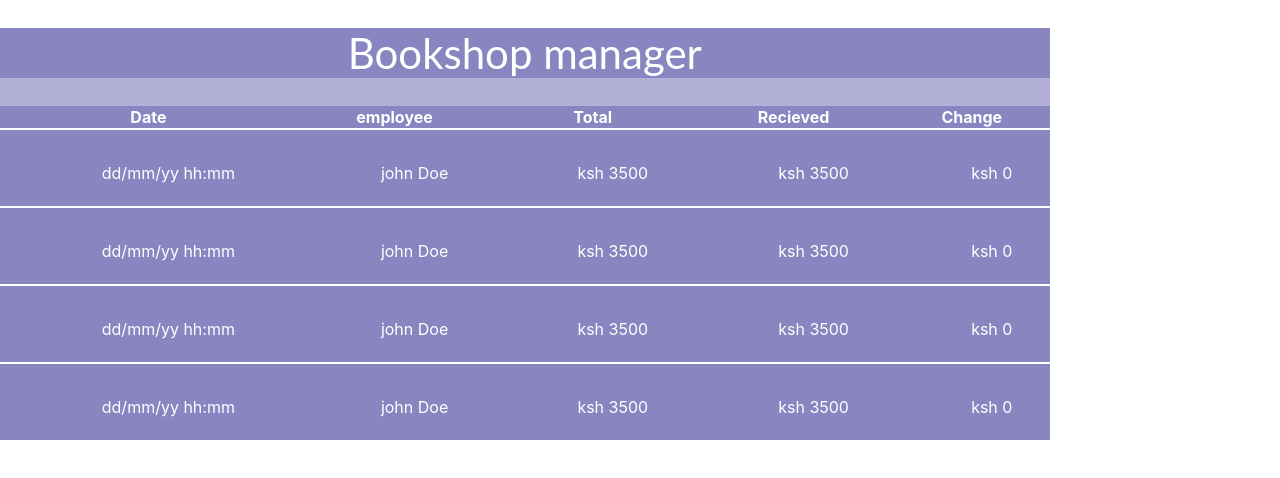
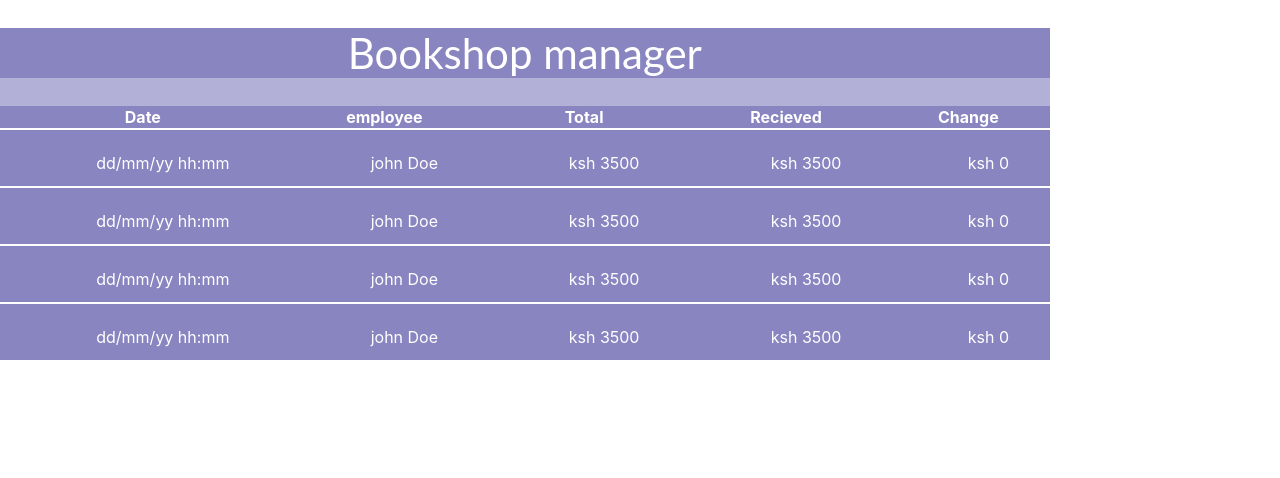
Before and after one commit to munteanurazvanandrei/Bookshop-Management-App, a React (Create React App) app in the folder client/: page /manager in a window 1280 px wide. Shown: the top 478 px of the page. Built offline with nearby package versions, Linux system fonts and the light colour scheme.

Commit message:
additional styling

```diff
--- a/client/src/Components/Manager/EmployeeSales/EmployeeSales.css
+++ b/client/src/Components/Manager/EmployeeSales/EmployeeSales.css
@@ -69,8 +69,8 @@ top: 221px;
     height: 26px;
     left: 258px;
     top: 270px;
-  padding-top: 30px;
-  padding-right: 10px;
-  padding-bottom: 20px;
-  padding-left: 50px;
+  padding-top: 20px;
+  padding-right: 20px;
+  padding-bottom: 10px;
+  padding-left: 60px;
 }
```
